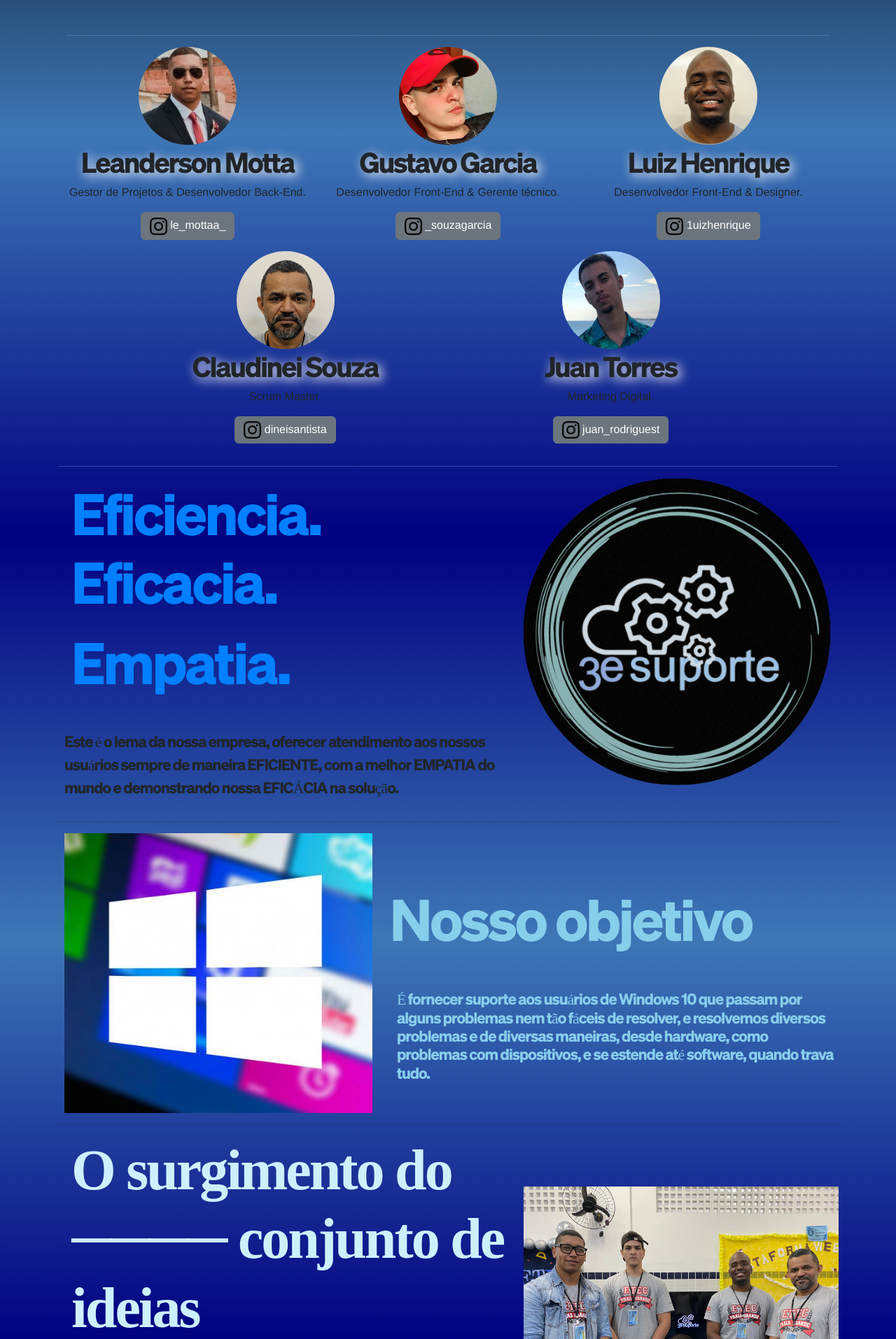
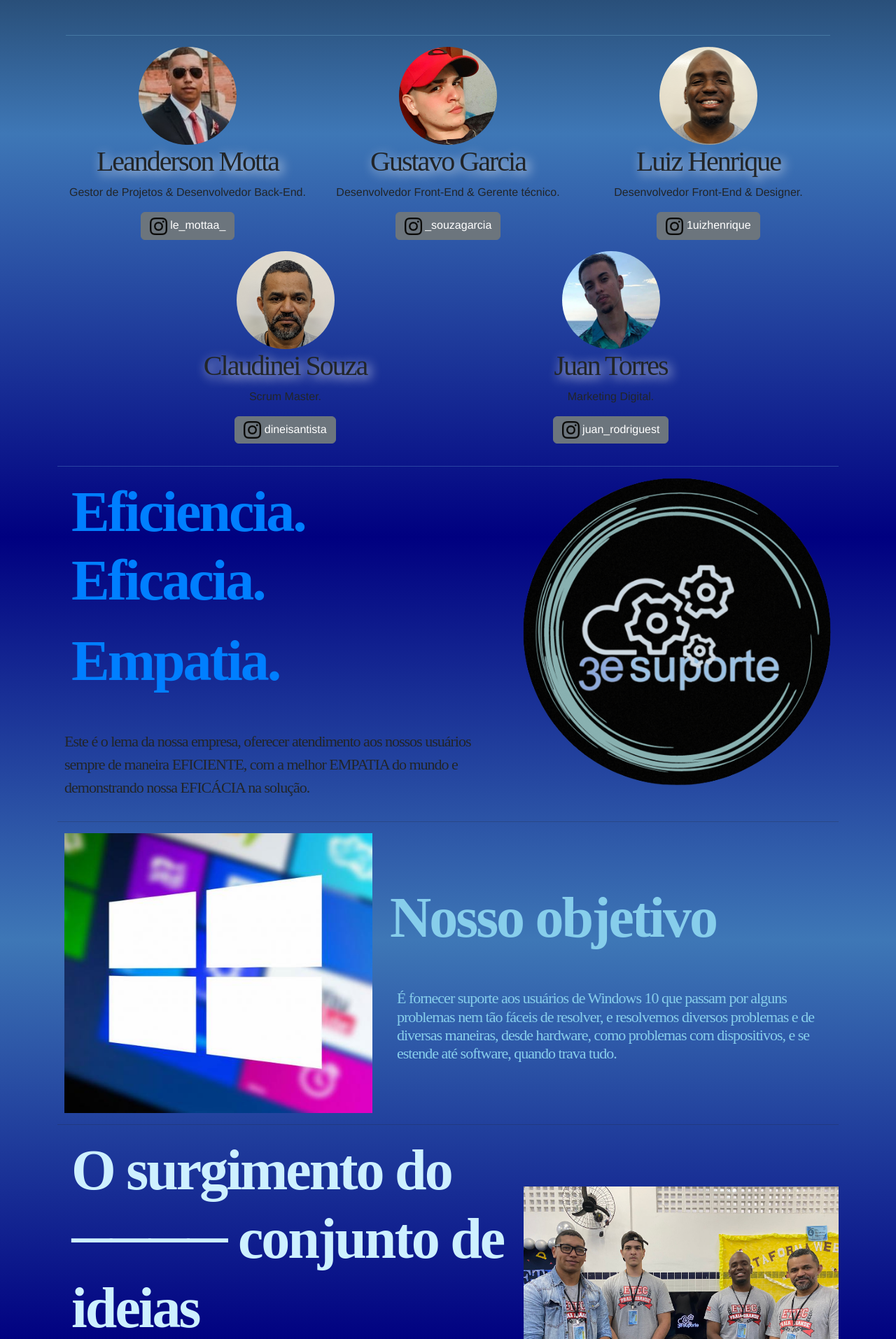
Before and after one commit to blvckn01r/3ESuporte, a PHP site: page /index3E1.html in a window 1280 px wide. Shown: the part 961-2875 px from the top of the page at 70% size. Run offline with PHP 8.4, Linux system fonts and the light colour scheme; some libraries are stand-ins or nearby versions.

Commit message:
Update style3E.css

```diff
--- a/style3E.css
+++ b/style3E.css
@@ -118,8 +118,8 @@ div {
 }
 
 @font-face{
-	font-family: TestSöhne-Dreiviertelfett;
-	src: url('TestSöhne-Dreiviertelfett.otf') format('opentype');
+	font-family: NeueMontreal-Light;
+	src: url('NeueMontreal-Light.otf') format('opentype');
 }
 
 html, body {
```
